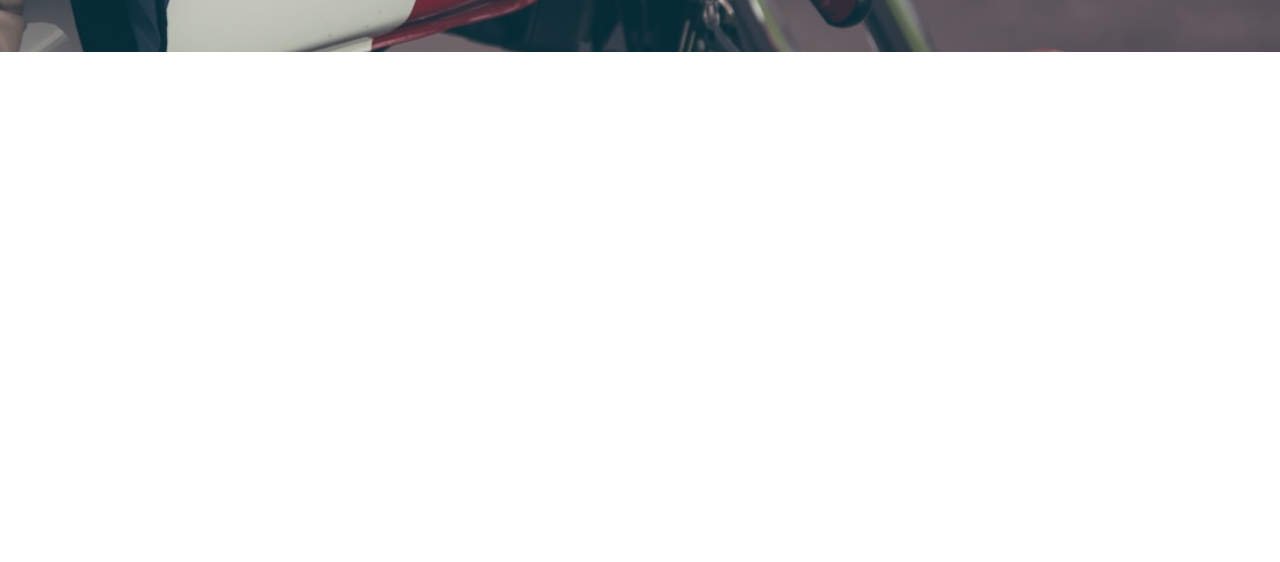
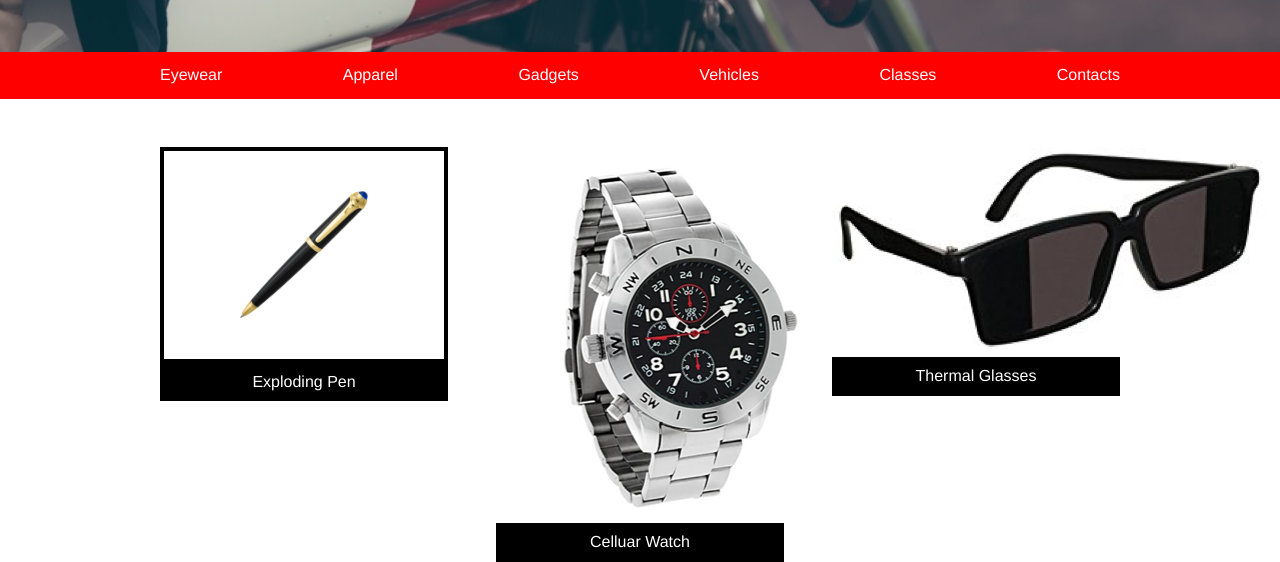
Before and after one commit to tfan1210/SecretAgentSupply, a plain HTML site: page index.html in a window 1280 px wide. Shown: the part 408-970 px from the top of the page. Before the commit the page ends 800 px from the top, so only its background shows below. Drawn offline with Linux system fonts and the light colour scheme.

Commit message:
product half way

```diff
--- a/index.html
+++ b/index.html
@@ -23,5 +23,43 @@
         </div>
       </div>
     </div>
+    <!-- navigation bar-->
+    <nav>
+      <ul class="container">
+        <li>Eyewear</li>
+        <li>Apparel</li>
+        <li>Gadgets</li>
+        <li>Vehicles</li>
+        <li>Classes</li>
+        <li>Contacts</li>
+      </ul>
+      <ul class="mobile-nav container">
+        <li>Menu</li>
+      </ul>
+    </nav>
+    <!-- Product and Business -->
+    <div class="container">
+      <div class="products">
+        <div class="product">
+          <div class="pen-image">
+            <img src="./resources/images/pen.png" alt="pen">
+          </div>
+          <span class="description">Exploding Pen</span>
+        </div>
+        <div class="product watch">
+          <div class="watch-image">
+            <img src="./resources/images/watch.png" alt="watch">
+          </div>
+          <span class="description">Celluar Watch</span>
+        </div>
+        <div class="product glasses">
+          <div class="glasses-image">
+            <img src="./resources/images/glasses.png" alt="glasses">
+          </div>
+          <span class="description">Thermal Glasses</span>
+        </div>
+      </div>
+    </div>
+
   </body>
 </html>
--- a/resources/css/style.css
+++ b/resources/css/style.css
@@ -63,3 +63,79 @@ h1 {
   margin: 0.25em 0;
   line-height: 1.2em;
 }
+
+nav {
+  background-color: red;
+  color: white;
+}
+
+nav ul {
+  align-items: center;
+  justify-content: space-between;
+  padding: 0.75em 0;
+  list-style: none;
+  display: flex;
+}
+
+@media only screen and (max-width: 1024px){
+  nav ul {
+      display: none;
+  }
+}
+
+li {
+  display: list-item;
+  text-align: -webkit-match-parent;
+}
+
+.mobile-nav {
+  display: none;
+}
+
+@media only screen and (max-width: 1024px) {
+  .mobile-nav {
+    display: block;
+    text-align: center;
+  }
+}
+
+.products {
+  display: flex;
+  justify-content: space-between;
+  margin: 3em 0 0 0;
+}
+
+.product {
+  width: 30%;
+}
+
+@media only screen and (max-width: 1024px) {
+  .product {
+    width: 47%;
+  }
+}
+
+.pen-image {
+  border: 4px solid black;
+  padding: 2em 0;
+  height: 9em;
+  display: flex;
+  justify-content: center;
+  align-items: center;
+}
+
+img {
+  border-style: none;
+}
+
+.pen-image img {
+  max-width: 8em;
+}
+
+.description {
+  display: block;
+  background-color: black;
+  color: white;
+  text-align: center;
+  padding: 0.5em;
+}
```
